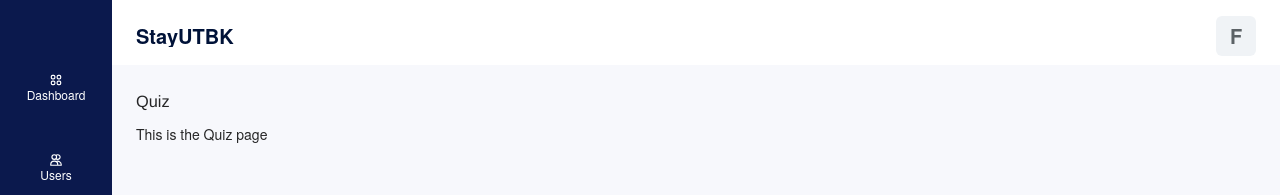
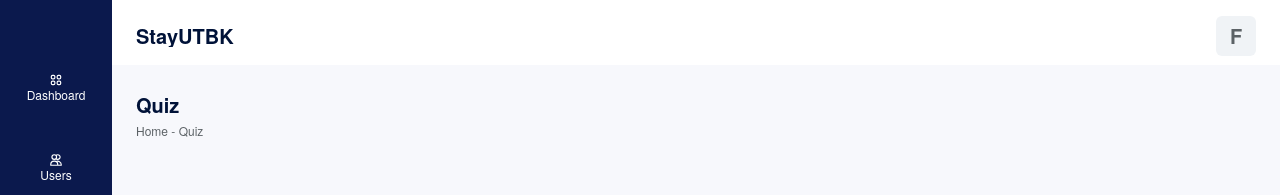
Before and after one commit to finma/stayutbk-owner, a Next.js app: page /quiz in a window 1280 px wide. Shown: the top 195 px of the page. Built offline with nearby package versions, Linux system fonts and the light colour scheme; a web font is replaced by a local one.

Commit message:
[ADD] add page title to quiz page

```diff
--- a/pages/quiz/index.tsx
+++ b/pages/quiz/index.tsx
@@ -1,12 +1,13 @@
 import { ReactElement } from "react";
+
 import LayoutMain from "../../components/layout/layout-main";
+import PageTitle from "../../components/page-title";
 
 const QuizPage = () => {
   return (
-    <div>
-      <h1>Quiz</h1>
-      <p>This is the Quiz page</p>
-    </div>
+    <>
+      <PageTitle title="Quiz" breadcrumbs="Home - Quiz" />
+    </>
   );
 };
 
```
